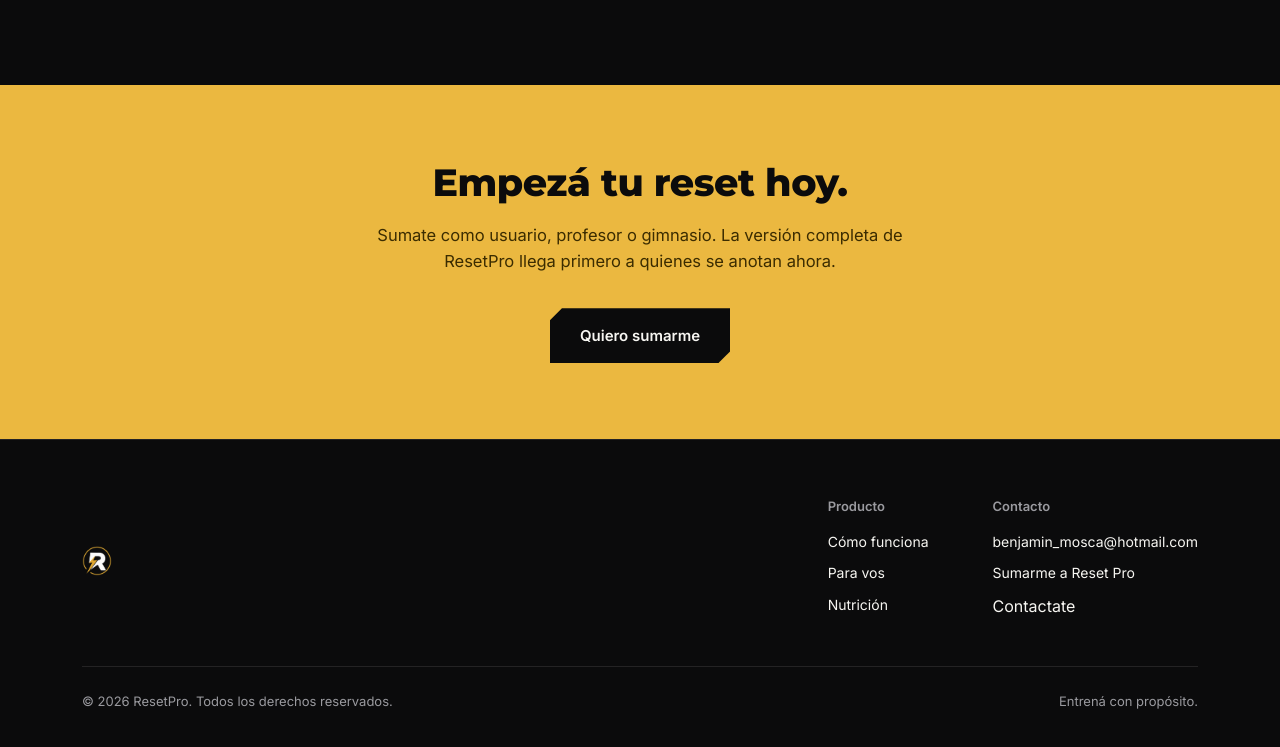
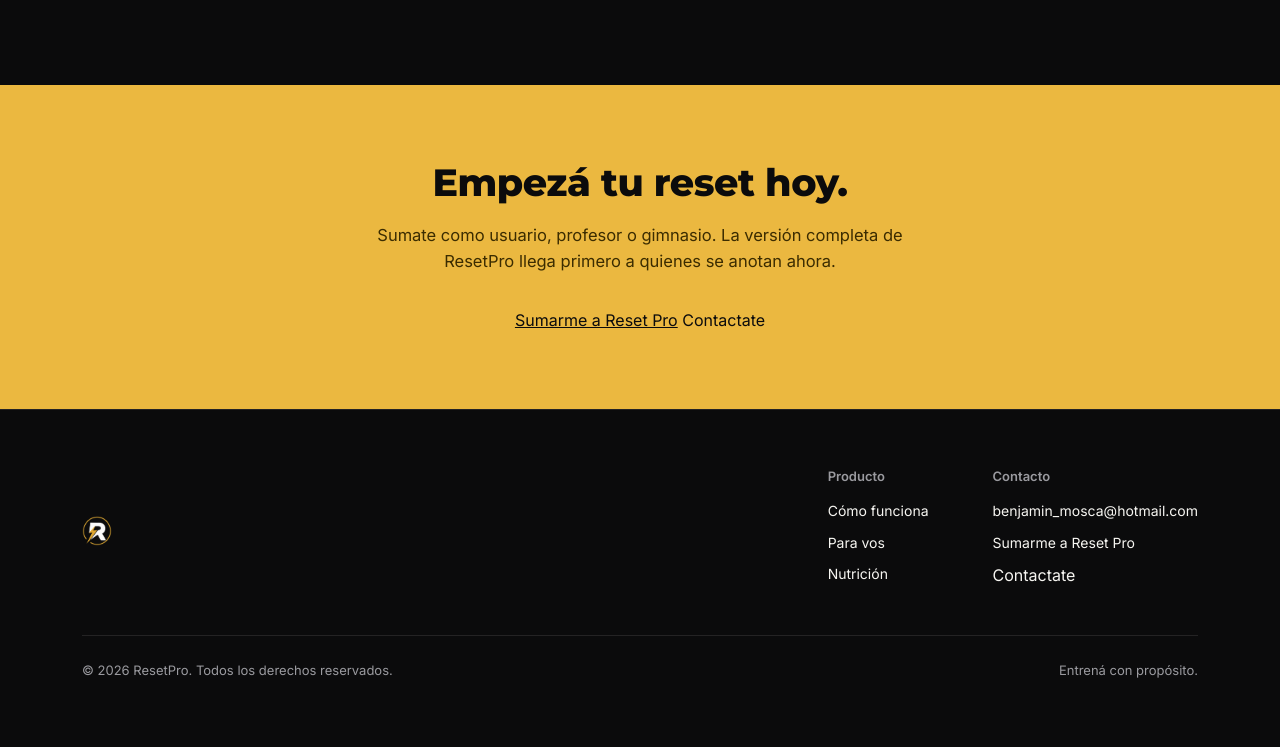
Before and after one commit to Tnahuel/ResetPro, a plain HTML site: page public/index.html in a window 1280 px wide. Shown: the part 1671-2418 px from the top of the page. After the commit the page ends 2391 px from the top, so only its background shows below. Drawn offline with nearby package versions, Linux system fonts and the light colour scheme.

Commit message:
correcion de mensaje

```diff
--- a/public/index.html
+++ b/public/index.html
@@ -135,8 +135,8 @@
     <p>Sumate como usuario, profesor o gimnasio. La versión completa de ResetPro llega primero a quienes se anotan ahora.</p>
 
     <!-- NUMERO DE BENJAMIN-->
-    <a class="btn-dark" href="https://wa.me/5493517668913?text=Hola%2C%20quiero%20sumarme%20al%20equipo" target="_blank" rel="noopener noreferrer">Quiero sumarme</a>
-    </div>
+   <a href="https://wa.me/5493517668913?text=Hola%20mi%20nombre%20es%20[Nombre]%2C%20me%20gustar%C3%ADa%20sumarme%20a%20Reset%20Pro" target="_blank" rel="noopener noreferrer"> Sumarme a Reset Pro</a>
+  Contactate</a>
   </section>
 
 </main>
```
